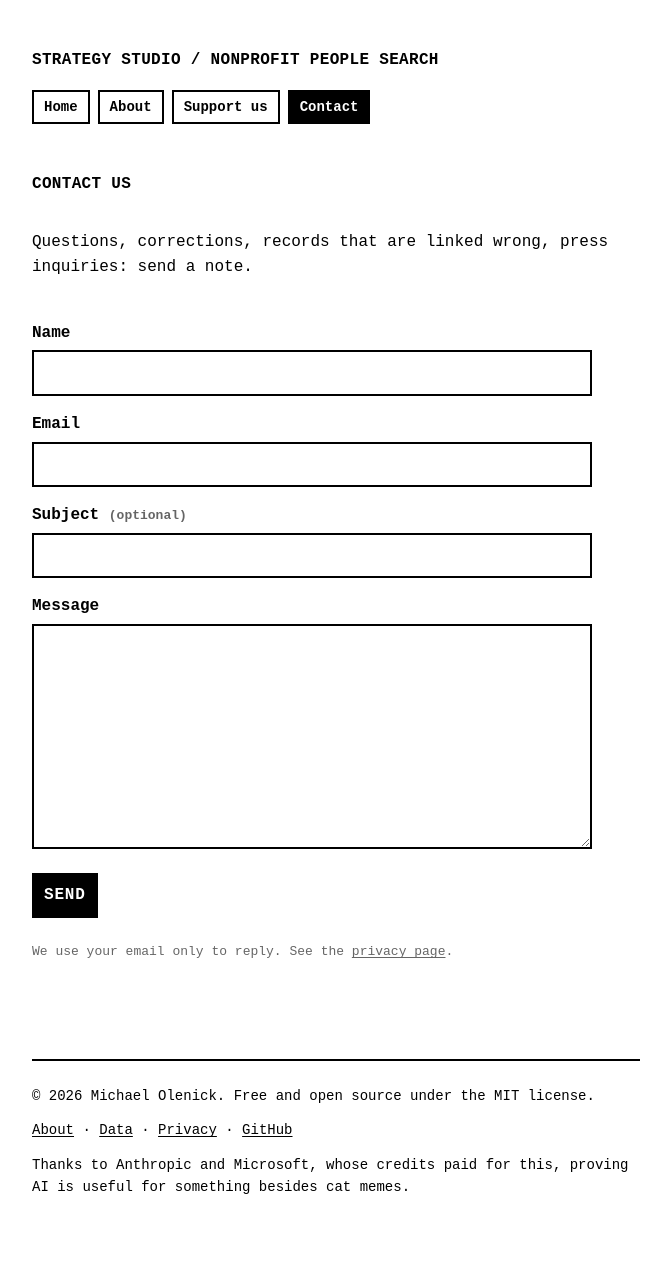
After one commit to michaelolenick/np-explorer, a FastAPI app: page /contact in a window 1280 px wide. The commit adds this page. Shown: the whole page, without its empty margins (304-975 px from the left). Run offline with FastAPI, Linux system fonts and the light colour scheme.

Commit message:
Site tabs (Home, About, Support us, Contact) and a contact form
- Tabs under the site name on every page, the current one inverted.
- /support: placeholder page (TODO for ways to support or join).
- /contact: name, email, optional subject and message, validated on the
  server; messages saved to contact_messages (migration 0010), five per
  hour per IP counted in the database, honeypot field for bots, redirect
  to a thank-you page after sending. scripts/messages.py lists them and
  marks them handled. No email delivery yet.
- Sitemap and static fallback pages include the new pages.

Co-Authored-By: Claude Opus 5.5 <noreply@anthropic.com>

```diff
--- a/app/main.py
+++ b/app/main.py
@@ -5,6 +5,7 @@ from __future__ import annotations
 import logging
 import re
 from concurrent.futures import ThreadPoolExecutor
+from urllib.parse import parse_qs
 from contextlib import asynccontextmanager
 from urllib.parse import quote, urlencode
 
@@ -12,6 +13,7 @@ from fastapi import FastAPI, HTTPException, Query, Request
 from fastapi.responses import HTMLResponse, JSONResponse, RedirectResponse, Response
 from fastapi.staticfiles import StaticFiles
 from fastapi.templating import Jinja2Templates
+from starlette.concurrency import run_in_threadpool
 from starlette.exceptions import HTTPException as StarletteHTTPException
 
 from app import db, filing_view, queries
@@ -39,7 +41,8 @@ templates.env.globals.update(site_url=SITE_URL, github_url=GITHUB_URL, contact_e
 app.mount("/static", StaticFiles(directory=ROOT / "static"), name="static")
 limiter = RateLimiter()
 
-STATIC_PAGES = {"/": "index.html", "/about": "about.html", "/data": "data.html", "/privacy": "privacy.html"}
+STATIC_PAGES = {"/": "index.html", "/about": "about.html", "/data": "data.html", "/privacy": "privacy.html",
+                "/support": "support.html"}
 _STATE = re.compile(r"^[A-Za-z]{2}$")
 
 
@@ -91,8 +94,46 @@ def run_searches(q: str, filters: dict, page: int):
 @app.get("/about", response_class=HTMLResponse)
 @app.get("/data", response_class=HTMLResponse)
 @app.get("/privacy", response_class=HTMLResponse)
+@app.get("/support", response_class=HTMLResponse)
 def static_page(request: Request):
     return render(request, STATIC_PAGES[request.url.path])
+
+
+# --- contact form ---------------------------------------------------------------
+
+CONTACT_PER_HOUR = 5   # per IP, counted in the database so all workers share the limit
+_EMAIL = re.compile(r"^[^@\s]+@[^@\s]+\.[^@\s]+$")
+
+
+@app.get("/contact", response_class=HTMLResponse)
+def contact_page(request: Request, sent: int = 0):
+    return render(request, "contact.html", sent=bool(sent), form={}, errors=[])
+
+
+@app.post("/contact", response_class=HTMLResponse)
+async def contact_submit(request: Request):
+    body = (await request.body())[:20000].decode("utf-8", "replace")
+    raw = {k: v[0].strip() for k, v in parse_qs(body).items()}
+    form = {k: raw.get(k, "") for k in ("name", "email", "subject", "message")}
+    if raw.get("website"):
+        # Honeypot filled in: a bot. Pretend it worked.
+        return RedirectResponse("/contact?sent=1", status_code=303)
+    errors = []
+    if not form["name"]:
+        errors.append("Enter your name.")
+    if not _EMAIL.match(form["email"]):
+        errors.append("Enter an email address we can reply to.")
+    if len(form["message"]) < 5:
+        errors.append("Write a message.")
+    if len(form["name"]) > 200 or len(form["subject"]) > 200 or len(form["message"]) > 5000 or len(form["email"]) > 254:
+        errors.append("That's longer than the form allows.")
+    if not errors and await run_in_threadpool(queries.recent_contacts, _client_ip(request)) >= CONTACT_PER_HOUR:
+        errors.append("Too many messages from your connection. Please try again in an hour.")
+    if errors:
+        return render(request, "contact.html", status_code=400, sent=False, form=form, errors=errors)
+    await run_in_threadpool(queries.save_contact, form, _client_ip(request),
+                            request.headers.get("user-agent", "")[:500])
+    return RedirectResponse("/contact?sent=1", status_code=303)
 
 
 @app.get("/search", response_class=HTMLResponse)
--- a/app/queries.py
+++ b/app/queries.py
@@ -549,6 +549,20 @@ def filing(fid: int) -> dict | None:
                                LEFT JOIN organizations o ON o.ein = f.ein WHERE f.id = %s""", (fid,)).fetchone()
 
 
+def recent_contacts(ip: str) -> int:
+    """Contact messages from this IP in the last hour."""
+    with db.conn() as conn:
+        return conn.execute("SELECT count(*) AS n FROM contact_messages WHERE ip = %s "
+                            "AND created_at > now() - interval '1 hour'", (ip,)).fetchone()["n"]
+
+
+def save_contact(form: dict, ip: str, user_agent: str) -> None:
+    with db.conn() as conn:
+        conn.execute("""INSERT INTO contact_messages (name, email, subject, message, ip, user_agent)
+                        VALUES (%(name)s, %(email)s, %(subject)s, %(message)s, %(ip)s, %(ua)s)""",
+                     {**form, "subject": form.get("subject") or None, "ip": ip, "ua": user_agent})
+
+
 _coverage: dict = {}
 COVERAGE_TTL = 900
 COVERAGE_SHARE = 0.2   # a tax year counts as covered at 20%+ of the best-covered year's filings
--- a/loader/sitemap.py
+++ b/loader/sitemap.py
@@ -16,7 +16,7 @@ from loader import db
 
 PER_FILE = 50000
 OUT = DATA_DIR / "sitemaps"
-STATIC_PAGES = ["/", "/about", "/data", "/privacy"]
+STATIC_PAGES = ["/", "/about", "/data", "/privacy", "/support", "/contact"]
 
 
 def _write(path, urls):
--- a/scripts/render_static.py
+++ b/scripts/render_static.py
@@ -22,7 +22,7 @@ CONTEXT = {
     "github_url": "https://github.com/michaelolenick/np-explorer",
 }
 
-PAGES = ["index.html", "about.html", "data.html", "privacy.html", "404.html", "500.html"]
+PAGES = ["index.html", "about.html", "data.html", "privacy.html", "support.html", "404.html", "500.html"]
 
 
 def main() -> None:
--- a/static/style.css
+++ b/static/style.css
@@ -704,3 +704,92 @@ table.fields,
 .org-totals {
   font-size: 14px;
 }
+
+/* Site navigation tabs under the site name. */
+
+header {
+  margin-bottom: 48px;
+}
+
+.site-nav {
+  display: flex;
+  flex-wrap: wrap;
+  gap: 8px;
+  margin-top: 16px;
+}
+
+.site-nav a {
+  border: 2px solid #000;
+  padding: 4px 10px;
+  text-decoration: none;
+  font-weight: bold;
+  font-size: 14px;
+}
+
+.site-nav a:hover {
+  text-decoration: underline;
+}
+
+.site-nav a.active {
+  background: #000;
+  color: #fff;
+}
+
+/* Contact form */
+
+.contact-form {
+  display: flex;
+  flex-direction: column;
+  max-width: 560px;
+  margin: 24px 0;
+}
+
+.contact-form label {
+  font-weight: bold;
+  margin: 16px 0 4px;
+}
+
+.contact-form input,
+.contact-form textarea,
+.contact-form button {
+  font: inherit;
+  font-size: 16px;
+  border: 2px solid #000;
+  border-radius: 0;
+  padding: 8px 10px;
+  background: #fff;
+  color: #000;
+}
+
+.contact-form textarea {
+  resize: vertical;
+}
+
+.contact-form button {
+  align-self: flex-start;
+  margin-top: 24px;
+  background: #000;
+  color: #fff;
+  font-weight: bold;
+  letter-spacing: 0.05em;
+  cursor: pointer;
+}
+
+.contact-form button:hover {
+  background: #fff;
+  color: #000;
+}
+
+.contact-form .hp {
+  position: absolute;
+  left: -10000px;
+  width: 1px;
+  height: 1px;
+  overflow: hidden;
+}
+
+.form-errors {
+  border: 2px solid #000;
+  padding: 8px 16px;
+  margin: 16px 0;
+}
--- a/templates/base.html
+++ b/templates/base.html
@@ -43,6 +43,12 @@
 <body{% if wide is defined and wide %} class="wide"{% endif %}>
 <header>
 <a href="/" class="site-name">STRATEGY STUDIO / NONPROFIT PEOPLE SEARCH</a>
+{%- set nav_current = page_path if page_path is defined else "" %}
+<nav class="site-nav" aria-label="Site">
+{%- for href, label in [("/", "Home"), ("/about", "About"), ("/support", "Support us"), ("/contact", "Contact")] %}
+<a href="{{ href }}"{% if nav_current == href %} class="active" aria-current="page"{% endif %}>{{ label }}</a>
+{%- endfor %}
+</nav>
 </header>
 
 <main>
--- /dev/null
+++ b/templates/contact.html
@@ -0,0 +1,29 @@
+{% set page_path = "/contact" %}
+{% set page_title = "Contact" %}
+{% set page_description = "Contact Strategy Studio about the nonprofit people search: questions, corrections, press." %}
+{% extends "base.html" %}
+{% block content %}
+<h1>Contact us</h1>
+{% if sent %}
+<p><strong>Thanks. Your message was sent.</strong> We read everything and reply when we can.</p>
+<p><a href="/">Back to search</a></p>
+{% else %}
+<p>Questions, corrections, records that are linked wrong, press inquiries: send a note.</p>
+{% if errors %}
+<div class="form-errors" role="alert"><p><strong>Please fix the following:</strong></p><ul>{% for e in errors %}<li>{{ e }}</li>{% endfor %}</ul></div>
+{% endif %}
+<form class="contact-form" action="/contact" method="post" novalidate>
+<label for="c-name">Name</label>
+<input id="c-name" name="name" type="text" maxlength="200" required autocomplete="name" value="{{ form.name | default('') }}">
+<label for="c-email">Email</label>
+<input id="c-email" name="email" type="email" maxlength="254" required autocomplete="email" value="{{ form.email | default('') }}">
+<label for="c-subject">Subject <span class="muted">(optional)</span></label>
+<input id="c-subject" name="subject" type="text" maxlength="200" value="{{ form.subject | default('') }}">
+<label for="c-message">Message</label>
+<textarea id="c-message" name="message" rows="8" maxlength="5000" required>{{ form.message | default('') }}</textarea>
+<div class="hp" aria-hidden="true"><label for="c-website">Leave this empty</label><input id="c-website" name="website" type="text" tabindex="-1" autocomplete="off"></div>
+<button type="submit">SEND</button>
+</form>
+<p class="muted">We use your email only to reply. See the <a href="/privacy">privacy page</a>.</p>
+{% endif %}
+{% endblock %}
```
Also changed, not shown: migrations/versions/0010_contact_messages.py (added, +34 -0 lines), scripts/messages.py (added, +45 -0 lines), templates/support.html (added, +9 -0 lines), README.md.
